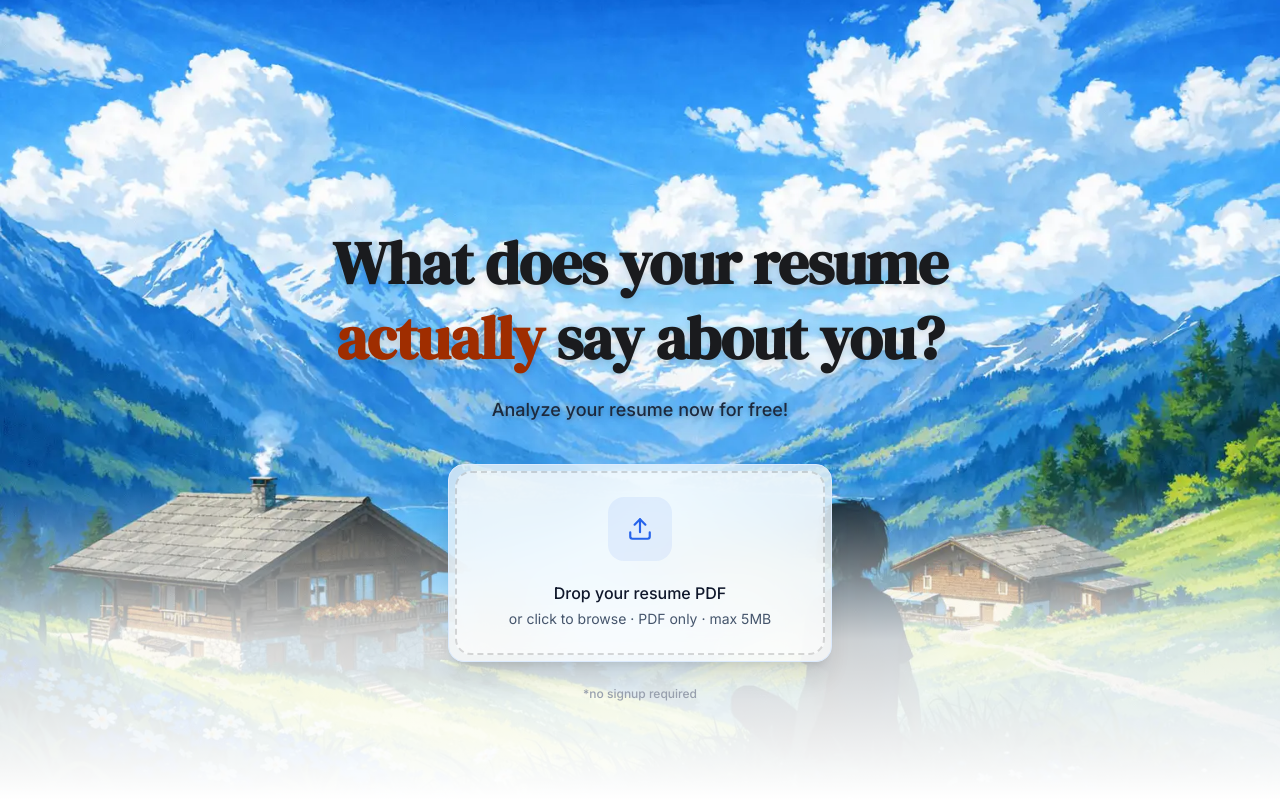
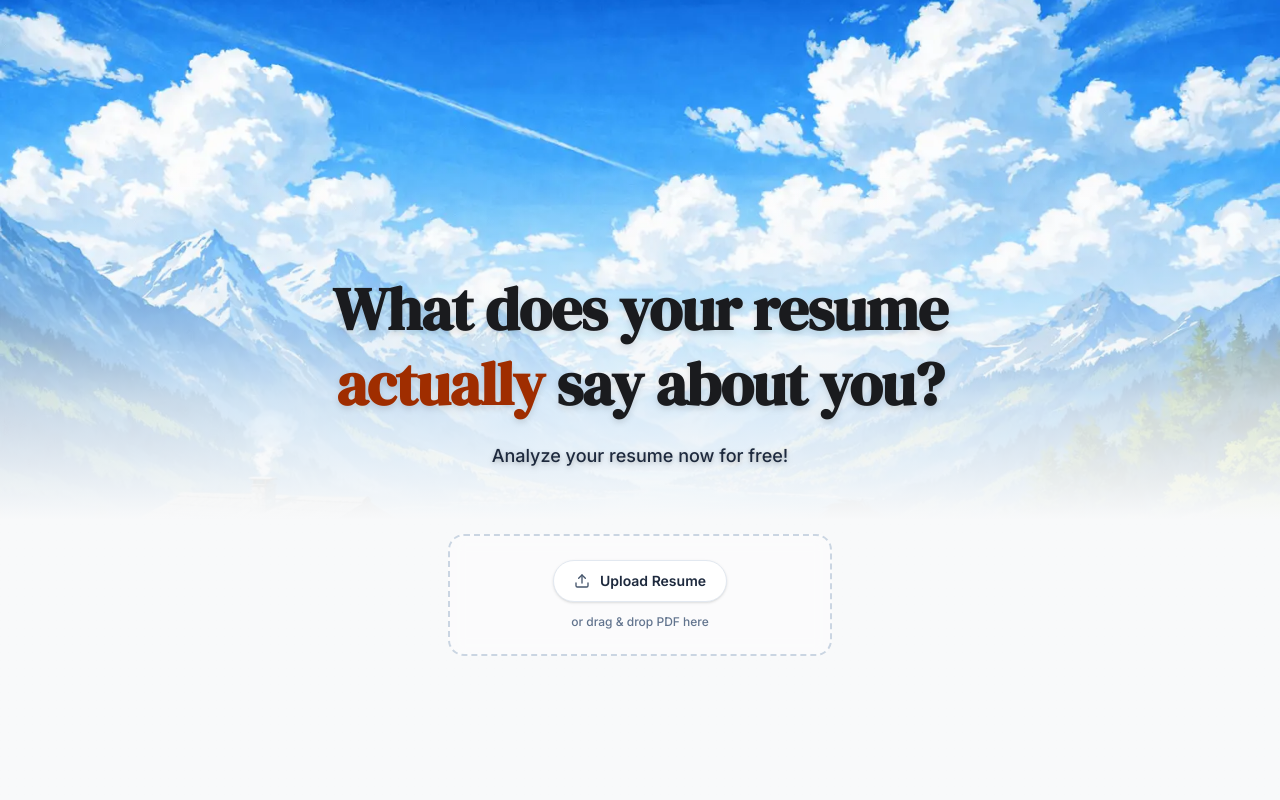
Before and after one commit to patel-tejas/blink-resume-analyzer, a Next.js app: page / in a window 1280 px wide. Built offline with nearby package versions, Linux system fonts and the light colour scheme.

Commit message:
v1 goes live

```diff
--- a/src/app/page.tsx
+++ b/src/app/page.tsx
@@ -156,8 +156,8 @@ export default function Home() {
         backgroundRepeat: 'no-repeat'
       }}
     >
-      {/* Soft gradient overlay to make clouds fade into white at the bottom where we drop content */}
-      <div className="absolute inset-x-0 bottom-0 h-[40vh] bg-gradient-to-t from-white via-white/80 to-transparent pointer-events-none z-0"></div>
+      {/* Deep gradient overlay to fade clouds perfectly into background color */}
+      <div className="absolute inset-0 bg-gradient-to-b from-transparent from-[20%] via-[#f8f9fa]/80 via-[50%] to-[#f8f9fa] to-[65%] pointer-events-none z-0"></div>
 
       <div className="relative z-10 w-full max-w-4xl mx-auto px-6 py-12 flex flex-col items-center mt-20 md:mt-32">
 
@@ -182,9 +182,9 @@ export default function Home() {
           </div>
         </motion.div>
 
-        {/* Upload zone matching the light theme */}
+        {/* Invisible container for FileUpload */}
         <motion.div
-          className="w-full max-w-sm relative z-10 bg-white/70 backdrop-blur-xl rounded-2xl shadow-xl p-1.5 border border-blue-100"
+          className="relative z-10 w-full flex justify-center mt-6"
           initial={{ opacity: 0, y: 20 }}
           animate={{ opacity: 1, y: 0 }}
           transition={{ delay: 0.4, duration: 0.6 }}
@@ -232,14 +232,7 @@ export default function Home() {
           )}
         </AnimatePresence>
 
-        <motion.p
-          className="mt-6 text-xs font-medium text-gray-400"
-          initial={{ opacity: 0 }}
-          animate={{ opacity: 1 }}
-          transition={{ delay: 0.8 }}
-        >
-          *no signup required
-        </motion.p>
+
       </div>
 
     </main>
--- a/src/components/FileUpload.tsx
+++ b/src/components/FileUpload.tsx
@@ -58,16 +58,15 @@ export default function FileUpload({ onFileSelect, isProcessing }: FileUploadPro
   };
 
   return (
-    <div className="w-full max-w-sm mx-auto">
+    <div className="w-full max-w-sm mx-auto text-center flex flex-col items-center">
       <motion.div
         {...(getRootProps() as any)}
-        className={`relative cursor-pointer rounded-2xl p-6 text-center transition-all duration-300 ${
-          isProcessing
-            ? "opacity-50 cursor-not-allowed border-2 border-dashed border-white/5"
+        className={`relative cursor-pointer transition-all duration-300 w-full rounded-2xl p-6 border-2 border-dashed ${isProcessing
+            ? "opacity-50 cursor-not-allowed border-slate-200"
             : isDragActive
-            ? "dropzone-active"
-            : "dropzone-idle"
-        }`}
+              ? "border-blue-400 bg-white/80 shadow-lg"
+              : "border-slate-300 bg-white/40 hover:bg-white/80 hover:border-slate-400 backdrop-blur-sm"
+          }`}
         whileHover={!isProcessing ? { scale: 1.01 } : undefined}
         whileTap={!isProcessing ? { scale: 0.99 } : undefined}
       >
@@ -80,14 +79,14 @@ export default function FileUpload({ onFileSelect, isProcessing }: FileUploadPro
               initial={{ opacity: 0, y: 10 }}
               animate={{ opacity: 1, y: 0 }}
               exit={{ opacity: 0, y: -10 }}
-              className="flex items-center justify-center gap-4"
+              className="flex items-center justify-center gap-4 bg-white border border-slate-200 shadow-sm rounded-full px-5 py-2.5 mx-auto w-max"
             >
-              <div className="w-12 h-12 rounded-xl flex items-center justify-center"
+              <div className="w-8 h-8 rounded-full flex items-center justify-center"
                 style={{ background: "var(--accent-dim)" }}>
-                <FileText size={22} style={{ color: "var(--accent)" }} />
+                <FileText size={16} style={{ color: "var(--accent)" }} />
               </div>
-              <div className="text-left">
-                <p className="text-sm font-medium text-slate-900">
+              <div className="text-left flex-1 min-w-[120px]">
+                <p className="text-sm font-medium text-slate-900 truncate">
                   {selectedFile.name}
                 </p>
                 <p className="text-xs text-slate-600">
@@ -97,7 +96,7 @@ export default function FileUpload({ onFileSelect, isProcessing }: FileUploadPro
               {!isProcessing && (
                 <button
                   onClick={removeFile}
-                  className="w-8 h-8 rounded-full flex items-center justify-center transition-colors hover:bg-white/10"
+                  className="w-8 h-8 rounded-full flex items-center justify-center transition-colors hover:bg-slate-100"
                 >
                   <X size={16} style={{ color: "var(--text-muted)" }} />
                 </button>
@@ -109,27 +108,20 @@ export default function FileUpload({ onFileSelect, isProcessing }: FileUploadPro
               initial={{ opacity: 0, y: 10 }}
               animate={{ opacity: 1, y: 0 }}
               exit={{ opacity: 0, y: -10 }}
+              className="flex flex-col items-center justify-center"
             >
-              <motion.div
-                className="w-16 h-16 rounded-2xl flex items-center justify-center mx-auto mb-5"
-                style={{ background: "var(--accent-dim)" }}
-                animate={isDragActive ? { scale: 1.1, rotate: 5 } : { scale: 1, rotate: 0 }}
-              >
-                <Upload
-                  size={26}
-                  style={{ color: isDragActive ? "var(--accent-light)" : "var(--accent)" }}
-                />
-              </motion.div>
-              <p className="text-base font-medium mb-1 text-slate-900">
-                {isDragActive ? "Drop your resume here" : "Drop your resume PDF"}
-              </p>
-              <p className="text-sm text-slate-600">
-                or click to browse · PDF only · max 5MB
+              <div className={`inline-flex items-center gap-2.5 px-5 py-2.5 rounded-xl bg-white border border-slate-200 shadow-sm text-slate-800 font-semibold transition-colors ${isDragActive ? 'border-blue-400 shadow-md text-blue-600' : 'hover:border-slate-300 hover:shadow-md'}`}>
+                <Upload size={16} className={isDragActive ? 'text-blue-500' : 'text-slate-600'} />
+                <span className="text-sm">Upload Resume</span>
+              </div>
+              <p className="mt-3 text-xs text-slate-500 font-medium">
+                or drag & drop PDF here
               </p>
             </motion.div>
           )}
         </AnimatePresence>
       </motion.div>
+      {/* <p className="mt-4 text-xs font-medium text-slate-500">*no signup required</p> */}
 
       <AnimatePresence>
         {error && (
```
